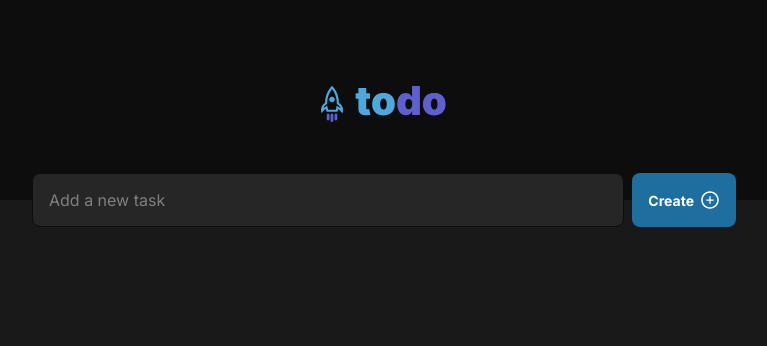
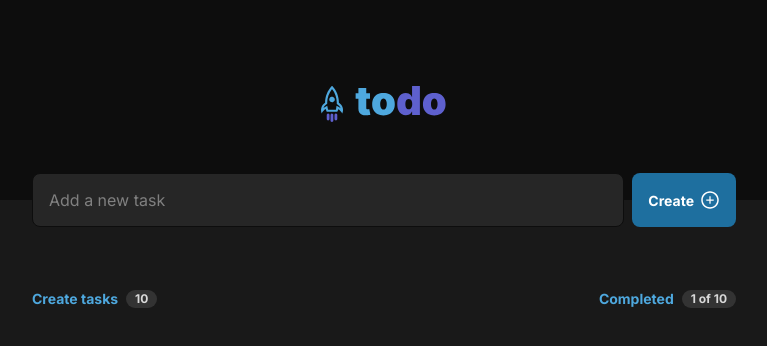
Before and after one commit to Robson-Carvalho/todo-list, a React (Vite) app: page / in a window 1280 px wide. Shown: the top 346 px of the page, without its empty margins (256-1023 px from the left). Built offline with nearby package versions, Linux system fonts and the light colour scheme.

Commit message:
:package: Added tasks component

```diff
--- /dev/null
+++ b/src/components/Tasks/index.jsx
@@ -0,0 +1,25 @@
+import { Section, Header, Div } from './styles'
+
+export const Tasks = () => {
+
+  const isCompleted = {
+    color: '#8284FA',
+  }
+
+  return (
+    <>
+      <Section>
+        <Header>
+          <Div>
+            <p>Create tasks</p>
+            <span>10</span>
+          </Div>
+          <Div>
+            <p>Completed</p>
+            <span>1 of 10</span>
+          </Div>
+        </Header>
+      </Section>
+    </>
+  )
+}
--- /dev/null
+++ b/src/components/Tasks/styles.jsx
@@ -0,0 +1,36 @@
+import styled from 'styled-components'
+
+export const Section = styled.section`
+  width: 100%;
+  max-width: 736px;
+  margin: 0 auto;
+  margin-top: 90px;
+  padding: 0 1rem;
+`
+export const Header = styled.header`
+  display: flex;
+  align-items: center;
+  justify-content: space-between;
+  margin-bottom: 24px;
+`
+
+export const Div = styled.div`
+  display: flex;
+  align-items: center;
+  gap: 8px;
+
+  p {
+    color: #4EA8DE;
+    font-size: 14px;
+    font-weight: 700;
+  }
+
+  span {
+    background: #333333;
+    color: #D9D9D9;
+    padding: 3px 9px;
+    border-radius: 999px;
+    font-size: 12px;
+    font-weight: 700;
+  }
+`
--- a/src/pages/Home/index.jsx
+++ b/src/pages/Home/index.jsx
@@ -1,9 +1,11 @@
 import { Header } from '../../components/Header'
+import { Tasks } from '../../components/Tasks'
 
 export const Home = () => {
   return (
     <>
       <Header />
+      <Tasks />
     </>
   )
 }
```
